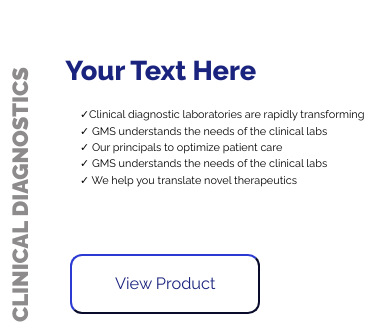
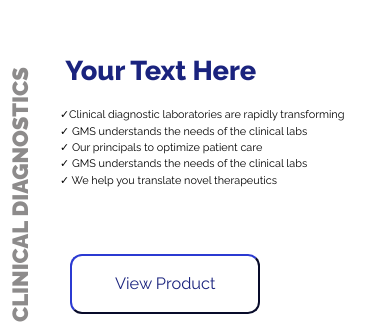
Before and after one commit to Shabbarsyed/gmsupdates, a PHP site: page / in a window 390 px wide. Shown: the part 683-1009 px from the top of the page. Run offline with PHP 8.4, Linux system fonts and the light colour scheme; some libraries are stand-ins or nearby versions; some web fonts are replaced.

Commit message:
Update responsive.css

```diff
--- a/assets/css/responsive.css
+++ b/assets/css/responsive.css
@@ -212,7 +212,7 @@ transform: rotate(90deg);
   .content-1 ul {
     font-size: 0.8rem;
     margin-bottom: 100px;
-    margin-left: 80px;
+    margin-left: 60px;
     line-height: 1.5;
     color: black;
   }
```
